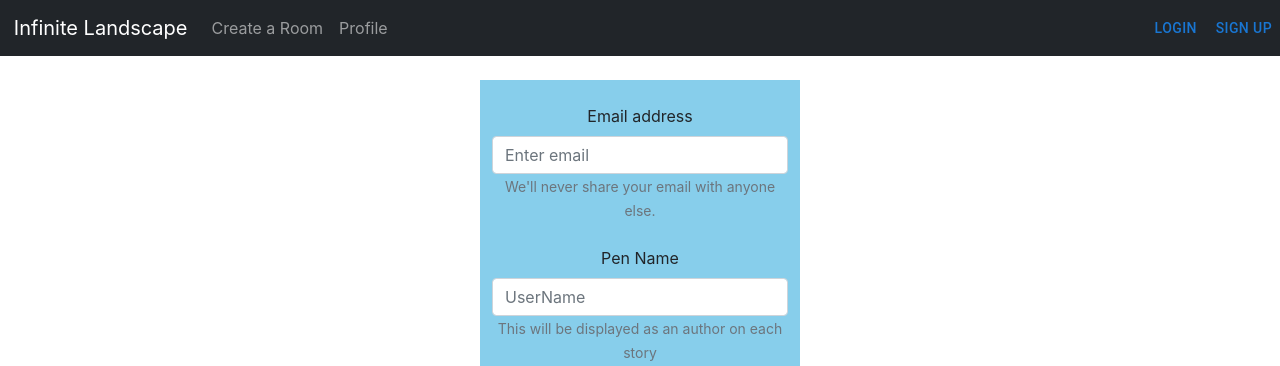
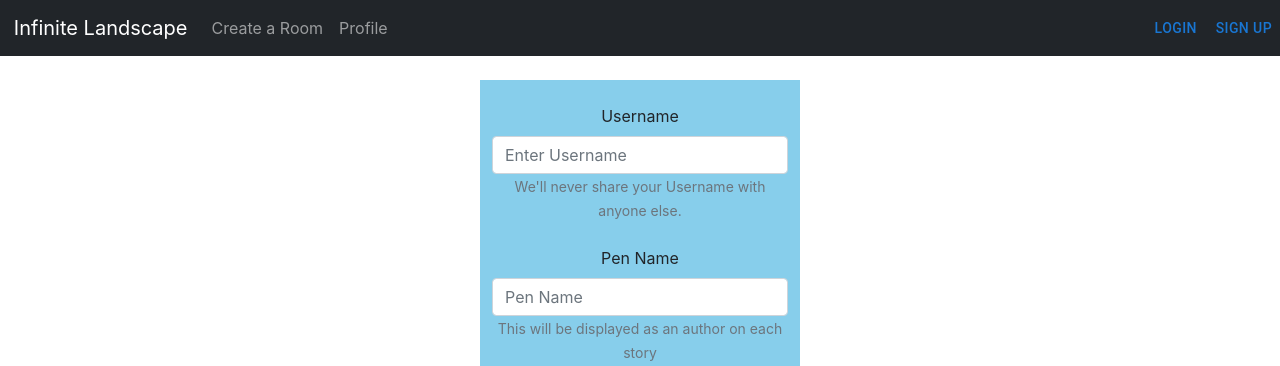
Before and after one commit to jeffreyjtech/infinite-landscape, a React (Create React App) app: page /signUp in a window 1280 px wide. Shown: the top 366 px of the page. Built offline with nearby package versions, Linux system fonts and the light colour scheme; no server answers.

Commit message:
created eventhandler for signup

```diff
--- a/src/components/Auth/SignUp/index.js
+++ b/src/components/Auth/SignUp/index.js
@@ -5,9 +5,12 @@ import Form from 'react-bootstrap/Form';
 import Container from 'react-bootstrap/Container';
 import Row from 'react-bootstrap/Row';
 import Col from 'react-bootstrap/Col'
+import { useDispatch } from "react-redux";
+import { getNewUser } from "../../../store/auth";
 
 function SignUp() {
   const [formData, setFormData] = useState({})
+  const dispatch = useDispatch();
 
   const handleChange = (e) => {
     let store = { ...formData };
@@ -17,27 +20,31 @@ function SignUp() {
     console.log(store);
     setFormData(store);
   };
-  // function handleSubmit(userData) {
-  //   //call API with the appriate user data object
-  // }
+
+  function handleSubmit(e) {
+    //call API with the appriate user data object
+    e.preventDefault();
+    dispatch(getNewUser(formData))
+  }
+
   return (
     <>
       <Container className="w-25 mt-4" style={{ backgroundColor: 'skyblue' }}>
         <Row>
           <Form>
             <Col>
-              <Form.Group className="mb-3 mt-4" controlId="formBasicEmail">
-                <Form.Label>Email address</Form.Label>
-                <Form.Control type="email" placeholder="Enter email" name='email' onChange={handleChange} />
+              <Form.Group className="mb-3 mt-4" controlId="formBasicUsername">
+                <Form.Label>Username</Form.Label>
+                <Form.Control type="username" placeholder="Enter Username" name='username' onChange={handleChange} />
                 <Form.Text className="text-muted">
-                  We'll never share your email with anyone else.
+                  We'll never share your Username with anyone else.
                 </Form.Text>
               </Form.Group>
             </Col>
             <Col>
-              <Form.Group className="mb-3 mt-4" controlId="formBasicEmail">
+              <Form.Group className="mb-3 mt-4" controlId="formBasicPenName">
                 <Form.Label>Pen Name</Form.Label>
-                <Form.Control type="text" placeholder="UserName" name='penName' onChange={handleChange} />
+                <Form.Control type="text" placeholder="Pen Name" name='penName' onChange={handleChange} />
                 <Form.Text className="text-muted">
                   This will be displayed as an author on each story
                 </Form.Text>
@@ -48,7 +55,7 @@ function SignUp() {
                 <Form.Label>Password</Form.Label>
                 <Form.Control type="password" placeholder="Password" name='password' onChange={handleChange} />
               </Form.Group>
-              <Button variant="primary" type="submit" className='mb-4'>
+              <Button onClick={handleSubmit} variant="primary" type="submit" className='mb-4'>
                 Submit
               </Button>
             </Col>
```
